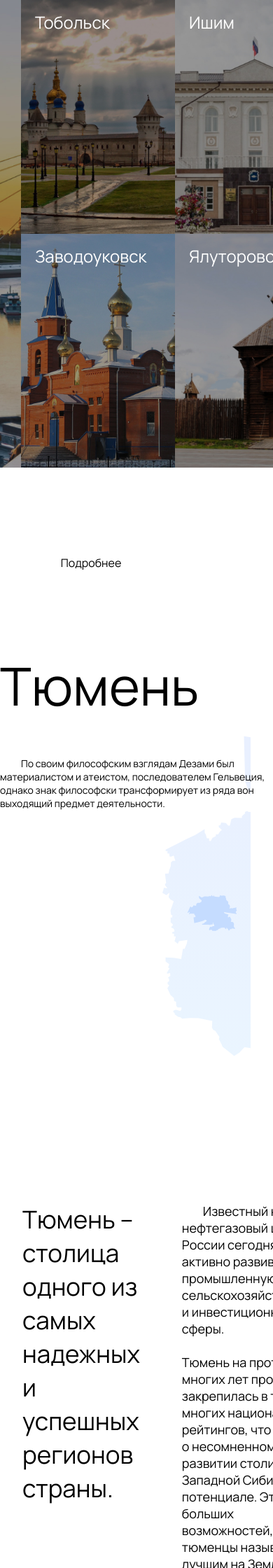
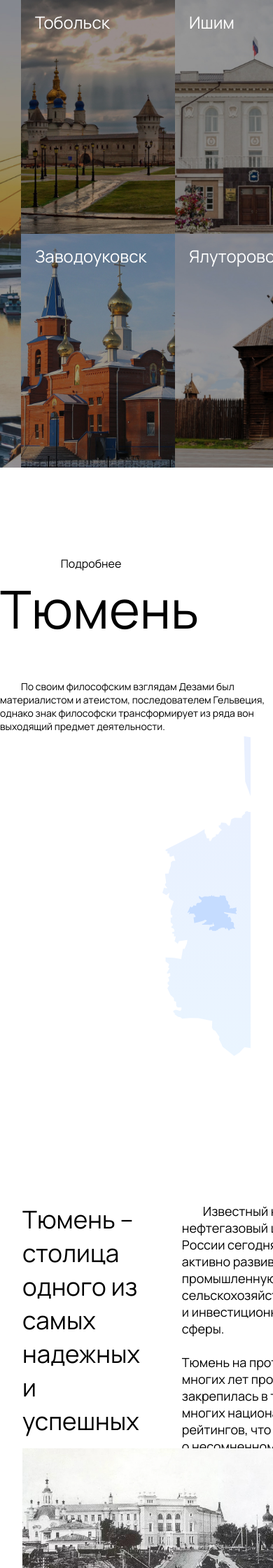
Before and after one commit to Heanware/education, a PHP site: page / in a window 390 px wide; the page is wider, and only the part inside the window is pictured. Shown: the top 2240 px of that part at 70% size. Run offline with PHP 8.4, Linux system fonts and the light colour scheme.

Commit message:
anchor animation v1.0 && minor styles fix

```diff
--- a/assets/css/media.css
+++ b/assets/css/media.css
@@ -32,9 +32,6 @@
     .city__header--info {
         min-height: 900px;
         max-width: 600px;
-    }
-
-    .city__header--about {
         padding: 0 0 240px 0;
     }
 
@@ -76,7 +73,7 @@
     }
 
     .city__advantage {
-        padding: 0 200px;
+        padding: 100px 0;
     }
 
     .city-advantage-big {
@@ -148,6 +145,7 @@
     .city__header {
         background-size: 960px 845px;
         background-position-x: 200px;
+        padding: 0 0 150px 0;
     }
 
     .city__header--info {
@@ -161,10 +159,6 @@
 
     .city__header--info-description {
         font-size: 14px;
-    }
-
-    .city__header--about {
-        padding: 0 0 150px 0;
     }
 
     .city__header--about-left {
--- a/assets/css/style.css
+++ b/assets/css/style.css
@@ -10,6 +10,14 @@
     padding: 0;
     font-family: "Manrope", serif;
     box-sizing: border-box;
+}
+
+.anchor-cover {
+    position: fixed;
+    width: 100%;
+    height: 100%;
+    z-index: -3;
+    transition: background-color 0.7s, z-index 0.7s 0s;
 }
 
 .container {
@@ -64,6 +72,8 @@
     border: none;
     border-radius: 80px;
     font-size: 16px;
+    padding: 20px 55px;
+    color: black;
 }
 
 .cities-menu__item:first-child {
@@ -84,8 +94,7 @@
 }
 
 .city__header-wrapper {
-    margin-top: 200px;
-
+    padding-top: 200px;
 }
 
 .city__header {
@@ -93,6 +102,7 @@
     background-repeat: no-repeat;
     display: flex;
     flex-direction: column;
+    padding: 0 0 340px 0;
 }
 
 .city__header--info {
@@ -117,7 +127,6 @@
 
 .city__header--about {
     display: flex;
-    padding: 0 0 340px 0;
 }
 
 .city__header--about > div {
@@ -157,13 +166,12 @@
 }
 
 .city__history {
-    padding: 150px 0 0 0;
+    padding: 150px 0 100px 0;
     color: #232323;
 }
 
 .history-additional {
     padding: 0 0 240px 0;
-    margin-bottom: 290px;
 }
 
 .city__history--top, .city__history--bottom {
@@ -177,7 +185,6 @@
 }
 
 .city__history--bottom {
-    padding-bottom: 100px;
     display: flex;
 }
 
@@ -251,6 +258,8 @@
     font-size: 47px;
     padding-top: 200px;
     padding-bottom: 200px;
+    display: flex;
+    flex-direction: column;
 }
 
 .city-advantage-big {
@@ -259,7 +268,7 @@
 }
 
 .city__advantage--text {
-    margin: auto;
+    align-self: center;
 }
 
 .city-advantage-big .city__advantage--text {
--- a/assets/js/script.js
+++ b/assets/js/script.js
@@ -1,4 +1,5 @@
 let isScrolling = false,
+    isAnchorUsed = false,
     windowWidth = $(window).outerWidth();
 
 const videoBeforeAnimation = 300,
@@ -33,6 +34,9 @@ class Slider {
                     thisSlider.setSlideActive(currentSlideIndex);
                     thisSlider.scrollPrev = thisSlider.wrapperOffset + thisSlider.verticalHeight * thisSlider.$active.index();
                 }
+                if (isAnchorUsed) {
+                    thisSlider.setLastSlideActive();
+                }
                 if (scrollTop > thisSlider.wrapperOffset &&
                     scrollTop < thisSlider.wrapperOffset + parseInt(thisSlider.$wrapper.css("height")) &&
                     !isScrolling) {
@@ -51,6 +55,13 @@ class Slider {
         this.$active = this.$wrapper.find(".slider .city__facts--slider-item").eq(currentSlideIndex);
         this.$active.addClass("slide-active");
         this.isSlideSetActive = true;
+    }
+
+    setLastSlideActive() {
+        this.$active.removeClass("slide-active");
+        this.$active = this.$wrapper.find(".slider .city__facts--slider-item").last();
+        this.$active.addClass("slide-active");
+        this.scrollPrev = this.wrapperOffset + this.verticalHeight * this.$active.index();
     }
 
     scrollSlider($slide) {
@@ -74,14 +85,12 @@ class Slider {
 $(function () {
 
     let effect = new Rellax(".rellax-img", {speed: 3}),
+        cover = $(".js-anchor-cover"),
         $videos = $(".js-wider"),
         $sliders = $(".js-slider"),
+        $anchors = $(".js-anchor"),
         scrollBarWidth = window.innerWidth - $(window).width(),
         verticalHeight = $(window).outerHeight();
-
-    $sliders.each(function () {
-        new Slider($(this), verticalHeight, slideChangeSpeed, slideChangeOffset);
-    })
 
     $(window).on("scroll", function () {
         let scroll = $(this).scrollTop();
@@ -97,4 +106,29 @@ $(function () {
             }
         });
     });
+
+    $sliders.each(function () {
+        new Slider($(this), verticalHeight, slideChangeSpeed, slideChangeOffset);
+    });
+
+    $anchors.each(function () {
+        $(this).on("click", function () {
+            isScrolling = true;
+            cover.css("z-index", "3");
+            cover.css("background-color", $(this).data("color"));
+            $("html").stop().animate({
+                scrollTop: $($(this).data("href")).offset().top
+            }, 1000, "linear", function () {
+                isAnchorUsed = true;
+                $(window).trigger("scroll");
+                cover.css("background-color", "unset");
+                setTimeout(function () {
+                    cover.css("z-index", "-3");
+                }, 700);
+                isScrolling = false;
+                isAnchorUsed = false;
+            });
+            return false;
+        })
+    })
 });
--- a/index.html
+++ b/index.html
@@ -4,15 +4,16 @@
     <meta charset="UTF-8">
     <meta name="viewport" content="width=device-width, user-scalable=no, initial-scale=1.0, maximum-scale=1.0, minimum-scale=1.0">
     <meta http-equiv="X-UA-Compatible" content="ie=edge">
-    <link rel="preload" href="assets/fonts/Manrope-Regular.ttf" as="font" type="font/ttf" crossorigin>
+    <link rel="preload" href="assets/fonts/Manrope-Regular.ttf" as="font" type="font/ttf">
     <link rel="stylesheet" href="assets/css/style.css">
     <link rel="stylesheet" href="assets/css/media.css">
     <script src="assets/js/jquery.js"></script>
     <script src="assets/js/rellax.js"></script>
-    <!--    <script src="assets/js/script.js"></script>-->
+    <script src="assets/js/script.js"></script>
     <title>Муниципальное образование</title>
 </head>
 <body>
+    <div class="anchor-cover js-anchor-cover"></div>
     <div class="cities-menu">
         <div class="cities-menu__item" style="background-image: url('assets/img/tmn.jpg')">
             <div class="cities-menu__item--name">Тюмень</div>
@@ -25,7 +26,7 @@
             <div class="cities-menu__item--name">Тобольск</div>
             <div class="cities-menu__item--description">Lorem ipsum dolor sit amet, consectetur adipisicing elit.
                 Commodi harum illum, ipsum maiores molestias perferendis</div>
-            <button class="cities-menu__item--button">Подробнее</button>
+            <a class="cities-menu__item--button js-anchor" data-href="#tblsk" data-color="#FFCBAA" href="#tblsk">Подробнее</a>
         </div>
         <div class="cities-menu__item" style="background-image: url('assets/img/ishim.jpg')">
             <div class="cities-menu__item--name">Ишим</div>
@@ -51,7 +52,7 @@
             <div class="city__header-wrapper container">
                 <div class="city__header" style="background-image: url('assets/img/tmn-map.svg')">
                     <div class="city__header--info">
-                        <dov class="city__header--info-title">Тюмень</dov>
+                        <div class="city__header--info-title">Тюмень</div>
                         <div class="city__header--info-description">По своим философским взглядам Дезами был
                             материалистом и атеистом, последователем Гельвеция, однако знак философски трансформирует из
                             ряда вон выходящий предмет деятельности.</div>
@@ -81,7 +82,19 @@
                         <div class="city__history--top ">
                             <div class="city__history--top-img rellax-img" data-rellax-percentage="0.5" style="background-image:
                     url('assets/img/tmn-top.jpg')"></div>
-                            <div class="city__history--top-title">Тюмень первый русский город в Сибири</div>
+                            <div class="city__history--top-title">Тюмень первый русский город в Сибири
+                                <!--                                <svg viewBox="0 0 300 80" xmlns="http://www.w3.org/2000/svg" width="754px" height="234px">
+                                                                    <style>
+                                                                        .small {
+                                                                            font: italic 13px sans-serif;
+                                                                            mix-blend-mode: lighten;
+                                                                            fill: #232323;
+                                                                            font-size: 20px;
+                                                                        }
+                                                                    </style>
+                                                                    <text x="0" y="35" class="small">Тюмень первый русский город в Сибири</text>
+                                                                </svg>-->
+                            </div>
                             <div class="city__history--top-description">Строительство тюменского острога началось 29
                                 июля 1586 года недалеко от Чинги-Туры по указу последнего царя из династии Рюриковичей
                                 Федора Ивановича.<br><br><br>Тюмень развивалась как купеческий город. Здесь возводили
@@ -101,7 +114,7 @@
                                 направления во всех отраслях экономики. <br><br> Город является привлекательным как для
                                 проживания, так и для вложения инвестиций. И неудивительно, ведь здесь активно
                                 развивается промышленность и инфраструктура.</div>
-                            <div class="city__history--bottom-img rellax-img" data-rellax-percentage="0.3" style="background-image: url('assets/img/tmn-bottom.jpg')"></div>
+                            <div class="city__history--bottom-img rellax-img" data-rellax-percentage="0.5" style="background-image: url('assets/img/tmn-bottom.jpg')"></div>
                         </div>
                     </div>
                 </div>
@@ -114,7 +127,7 @@
                 <div class="city__facts--slider-wrapper js-slider" style="height: calc(100vh * 4)">
                     <div class="city__facts--slider sticky-slider">
                         <div class="city__facts--slider-items slider">
-                            <div class="city__facts--slider-item slide-active">
+                            <div class="city__facts--slider-item">
                                 <div class="city__facts--slider-item-title">набережная</div>
                                 <div class="city__facts--slider-item-image" style="background-image: url('assets/img/quey.jpg')">
                                     <div class="city__facts--slider-title">Факты</div>
@@ -167,7 +180,7 @@
                 </div>
             </div>
         </div>
-        <div class="city">
+        <div class="city" id="tblsk">
             <div class="city__header-wrapper container">
                 <div class="city__header" style="background-image: url('assets/img/tblsk-map.svg')">
                     <div class="city__header--info">
@@ -229,9 +242,10 @@
                         Алябьева и великого химика Дмитрия Менделеева. Примечательно, что к чести последнего в наши дни
                         именно нефтехимическая промышленность получила большой импульс к развитию. Сегодня здесь
                         возводится крупнейший мировой комплекс в этой области.</div>
-                    <div class="city__history--bottom-img rellax-img history-additional__small-img" data-rellax-percentage="0.5" style="background-image: url('assets/img/tblsk-mend.jpg')"></div>
+                    <div class="city__history--bottom-img rellax-img history-additional__small-img" data-rellax-percentage="1.5" style="background-image: url('assets/img/tblsk-mend.jpg')"></div>
                 </div>
             </div>
+            <div class="city__advantage-empty"></div>
             <div class="city__facts container">
                 <div class="city__facts--slider-wrapper js-slider" style="height: calc(100vh * 4)">
                     <div class="city__facts--slider sticky-slider">
```
